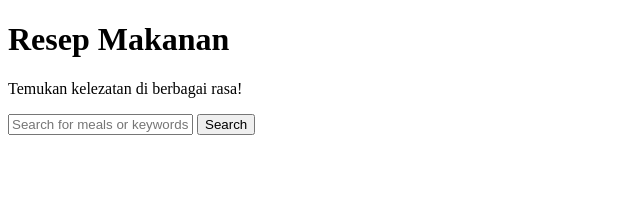
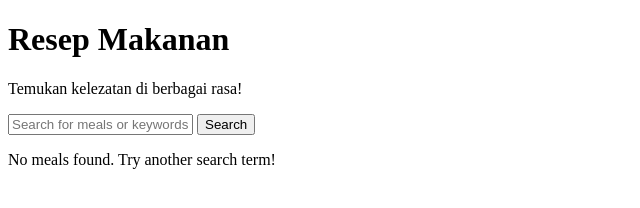
Before and after one commit to rvvldo/Web-resep, a plain HTML site: page index.html in a window 1280 px wide. Shown: the whole page, without its empty margins (0-640 px from the left). Drawn offline with Linux system fonts and the light colour scheme.

Commit message:
Update html

```diff
--- a/index.html
+++ b/index.html
@@ -22,6 +22,9 @@
         <input type="text" id="search-input" placeholder="Search for meals or keywords" />
         <button id="search-btn">Search</button>
       </div>
+      <div id="error-container" class="hidden">
+        <p>No meals found. Try another search term!</p>
+      </div>
     </div>
 </body>
 </html>
```
